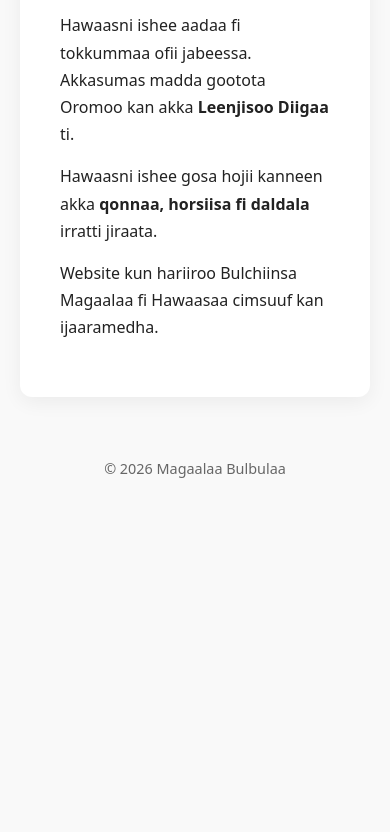
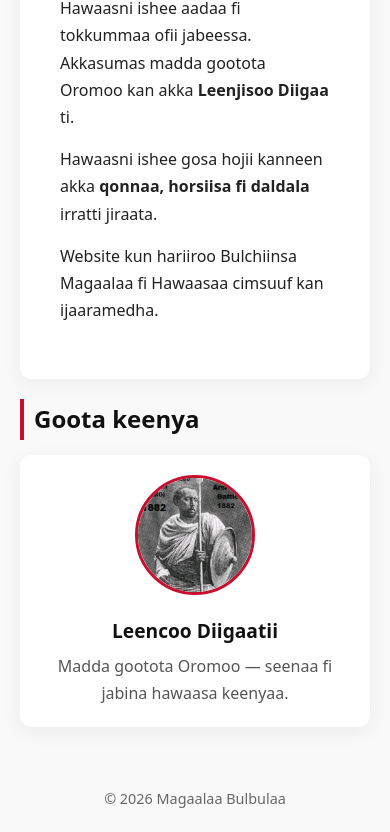
Before and after one commit to umerseyida/bulbula-website, a website: page about.html in a window 390 px wide. Shown: the part 482-1314 px from the top of the page. Before the commit the page ends 983 px from the top, so only its background shows below. Drawn offline with Linux system fonts and the light colour scheme.

```diff
--- a/about.html
+++ b/about.html
@@ -6,18 +6,33 @@
   <title>Waa'ee | Magaalaa Bulbulaa</title>
   <style>
     *{margin:0;padding:0;box-sizing:border-box}
-    body{font-family:system-ui;line-height:1.7;color:#222;background:#f9f9f9}
+    body{font-family:system-ui,-apple-system,BlinkMacSystemFont,"Segoe UI",Roboto,sans-serif;line-height:1.7;color:#222;background:#f9f9f9}
     .container{max-width:900px;margin:0 auto;padding:0 20px}
     header{background:#111;color:#fff;padding:14px 0;border-bottom:4px solid #c8102e}
-    .nav{display:flex;justify-content:space-between;align-items:center;flex-wrap:wrap}
+    .nav{display:flex;justify-content:space-between;align-items:center;flex-wrap:wrap;gap:10px}
     .logo{font-weight:700;font-size:1.3rem}
     .logo span{color:#ff4d6d}
-    nav a{color:#ddd;text-decoration:none;margin-left:12px;padding:6px 10px;border-radius:5px}
+    nav a{color:#ddd;text-decoration:none;margin-left:12px;padding:6px 10px;border-radius:5px;transition:background 0.3s}
     nav a:hover{background:#c8102e}
-    .content{background:#fff;margin:40px auto;padding:40px;border-radius:12px;box-shadow:0 5px 20px rgba(0,0,0,.06)}
+    .content{background:#fff;margin:40px auto 20px auto;padding:40px;border-radius:12px;box-shadow:0 5px 20px rgba(0,0,0,.06)}
     h1{color:#111;margin-bottom:20px;border-bottom:3px solid #c8102e;padding-bottom:10px}
     p{margin-bottom:15px}
+
+    /* Styles for Section Goota */
+    .goota{margin:20px auto 40px auto}
+    .goota h2{color:#111;margin-bottom:15px;font-size:1.5rem;border-left:4px solid #c8102e;padding-left:10px}
+    .goota-box{background:#fff;padding:20px;border-radius:12px;box-shadow:0 5px 20px rgba(0,0,0,.06);display:flex;align-items:center;gap:20px}
+    .goota-box img{width:120px;height:120px;object-fit:cover;border-radius:50%;border:3px solid #c8102e;flex-shrink:0}
+    .goota-box h3{font-size:1.2rem;color:#111;margin-bottom:5px}
+    .goota-box p{margin-bottom:0;color:#555}
+
     footer{text-align:center;padding:20px;color:#666;font-size:.9rem}
+
+    /* Responsive adjustments */
+    @media (max-width: 600px) {
+      .goota-box{flex-direction:column;text-align:center}
+      nav a{margin-left:5px;padding:4px 8px;font-size:0.9rem}
+    }
   </style>
 </head>
 <body>
@@ -43,6 +58,19 @@
   </div>
 </div>
 
+<section class="goota">
+  <div class="container">
+    <h2>Goota keenya</h2>
+    <div class="goota-box">
+      <img src="leencoo.jpg" alt="Leencoo Diigaatii">
+      <div>
+        <h3>Leencoo Diigaatii</h3>
+        <p>Madda gootota Oromoo — seenaa fi jabina hawaasa keenyaa.</p>
+      </div>
+    </div>
+  </div>
+</section>
+
 <footer>&copy; 2026 Magaalaa Bulbulaa</footer>
 </body>
 </html>
```
Also changed, not shown: gadaa.jpg, leencoo.jpg (added).
